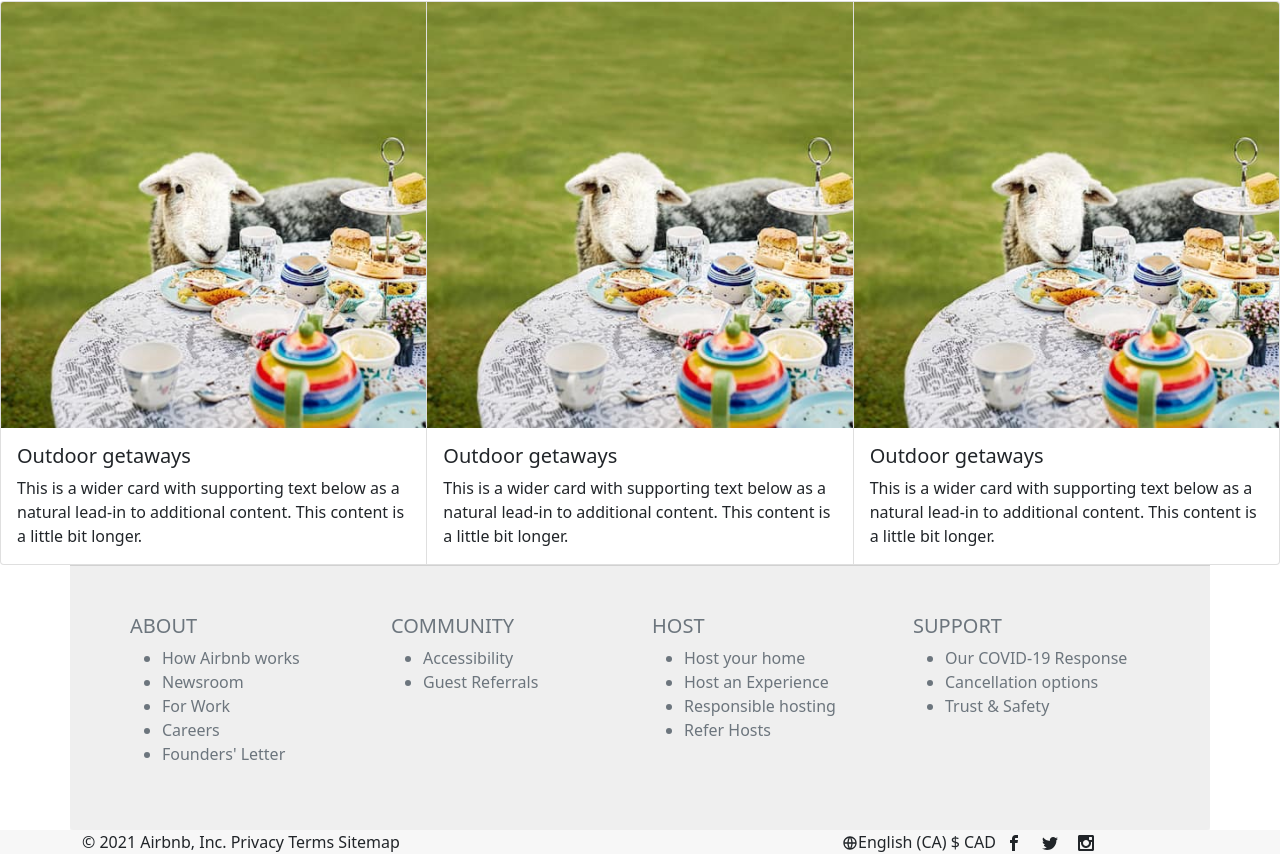
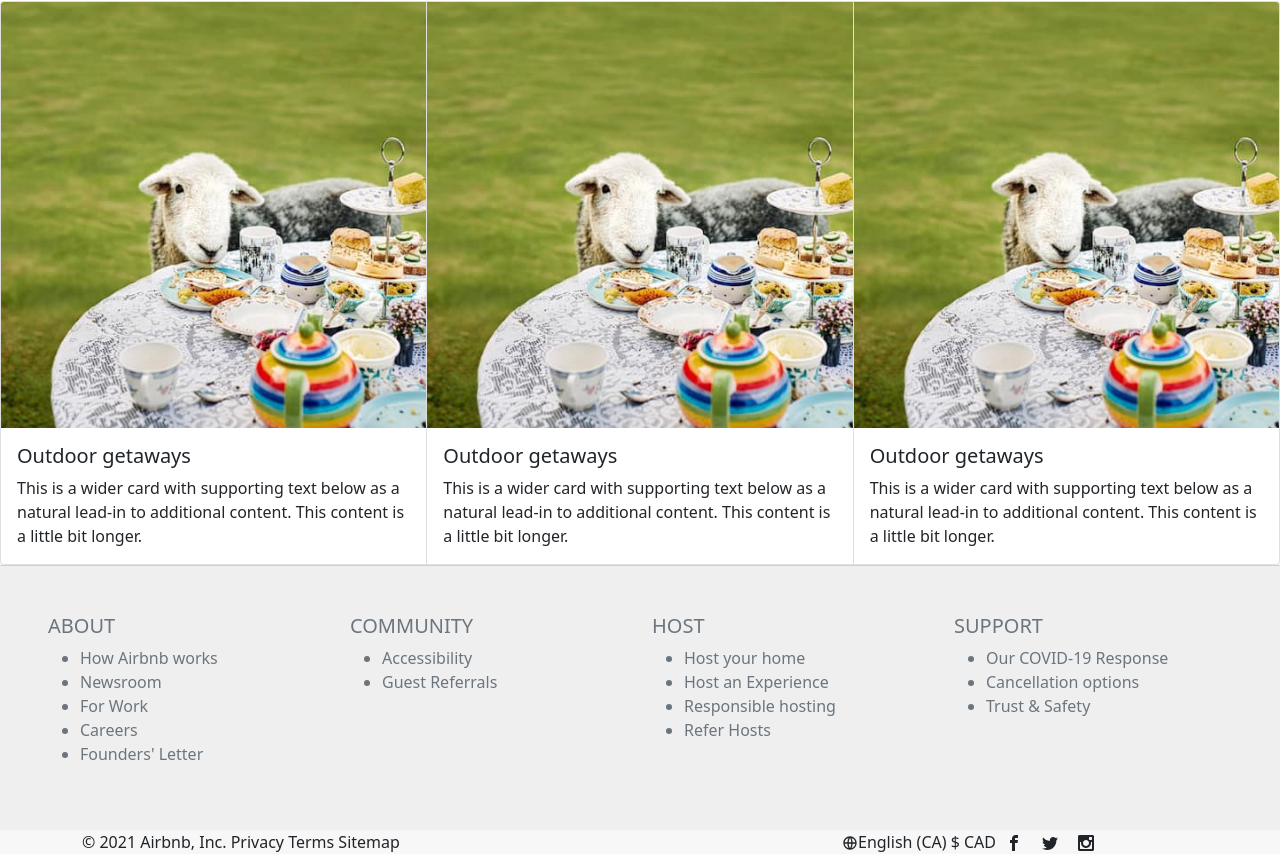
Before and after one commit to shiory602/airbnbApp, a React (Create React App) app: page / in a window 1280 px wide. Shown: the part 2822-3685 px from the top of the page. Built offline with nearby package versions, Linux system fonts and the light colour scheme; no server answers.

Commit message:
remove margin of topfooter

```diff
--- a/src/App.js
+++ b/src/App.js
@@ -1,6 +1,8 @@
+import { useState } from 'react';
 import { BrowserRouter, Switch, Route } from 'react-router-dom';
 import 'bootstrap/dist/css/bootstrap.min.css';
 import './App.css';
+import loadingImg from './img/Spinner-1s-200px.gif';
 
 import Header from './components/Header';
 import Top from './components/Top/Top';
@@ -9,6 +11,7 @@ import Footer from './components/Footer';
 import HotelProvider from './context/HotelContext';
 
 function App() {
+  const [loading, setLoading] = useState(true);
   return (
     <HotelProvider>
       <BrowserRouter class='App'>
--- a/src/components/Top/TopFooter.js
+++ b/src/components/Top/TopFooter.js
@@ -3,7 +3,7 @@ import styled from 'styled-components';
 function TopFooter() {
     return (
         <>
-        <Background className="container">
+        <Background className="container　m-0">
             <div className="row card-footer text-muted p-5">
                 <div className="col">
                     <h5 className="card-title">ABOUT</h5>
```
Also changed, not shown: src/img/Spinner-1s-200px.gif (added).
